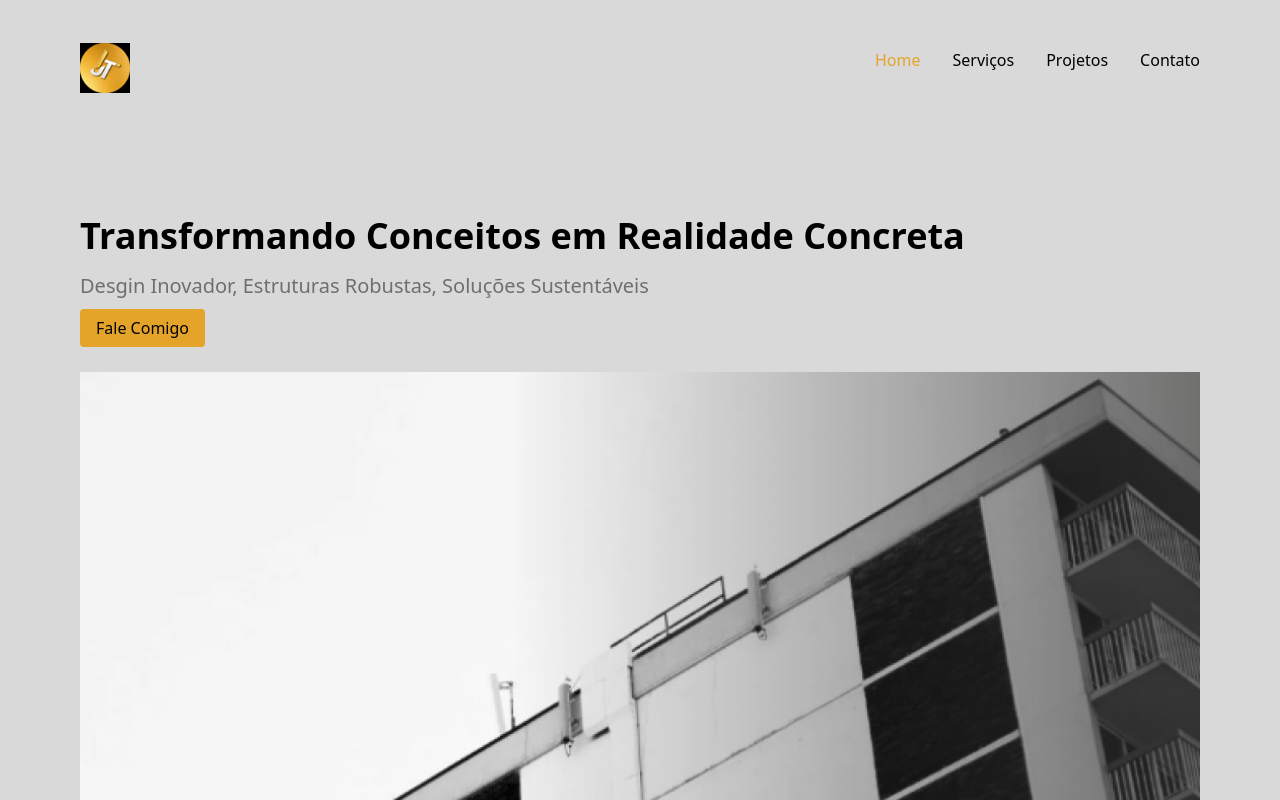
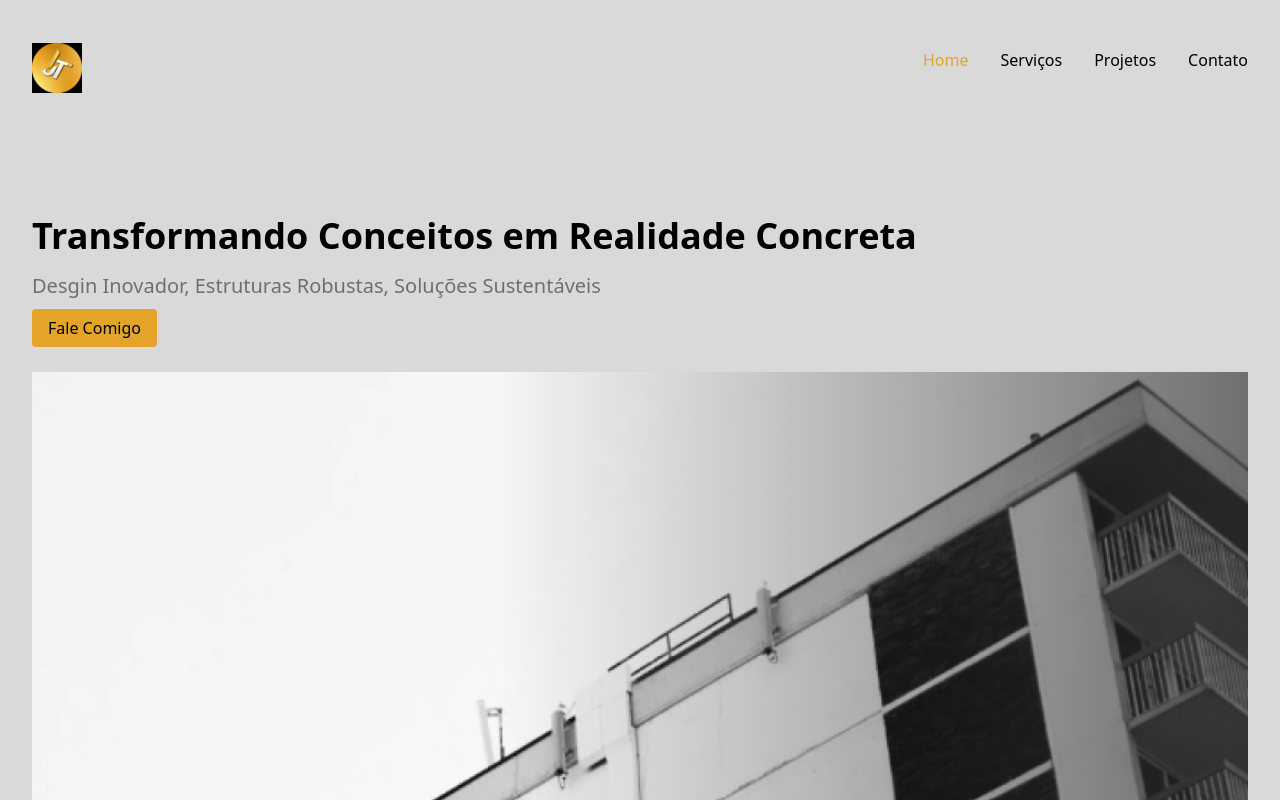
Before and after one commit to thadeu-alves/eng-portfolio-next, a Next.js app: page / in a window 1280 px wide. Shown: the top 800 px of the page. Built offline with nearby package versions, Linux system fonts and the light colour scheme.

Commit message:
fix paddings

```diff
--- a/src/components/Header.tsx
+++ b/src/components/Header.tsx
@@ -28,7 +28,7 @@ export function Header() {
     ];
 
     return (
-        <div className="bg-[#D9D9D9] px-20 py-4 flex justify-between items-center relative">
+        <div className="bg-[#D9D9D9] px-8 py-4 flex justify-between items-center relative">
             <Link href="/">
                 <Image
                     src="/logo.svg"
--- a/src/components/Section.tsx
+++ b/src/components/Section.tsx
@@ -13,7 +13,9 @@ function Container({
     className?: string;
 }) {
     return (
-        <div className={`p-20 space-y-8 ${className}`}>
+        <div
+            className={`py-20 px-8 space-y-8 ${className}`}
+        >
             {children}
         </div>
     );
```
